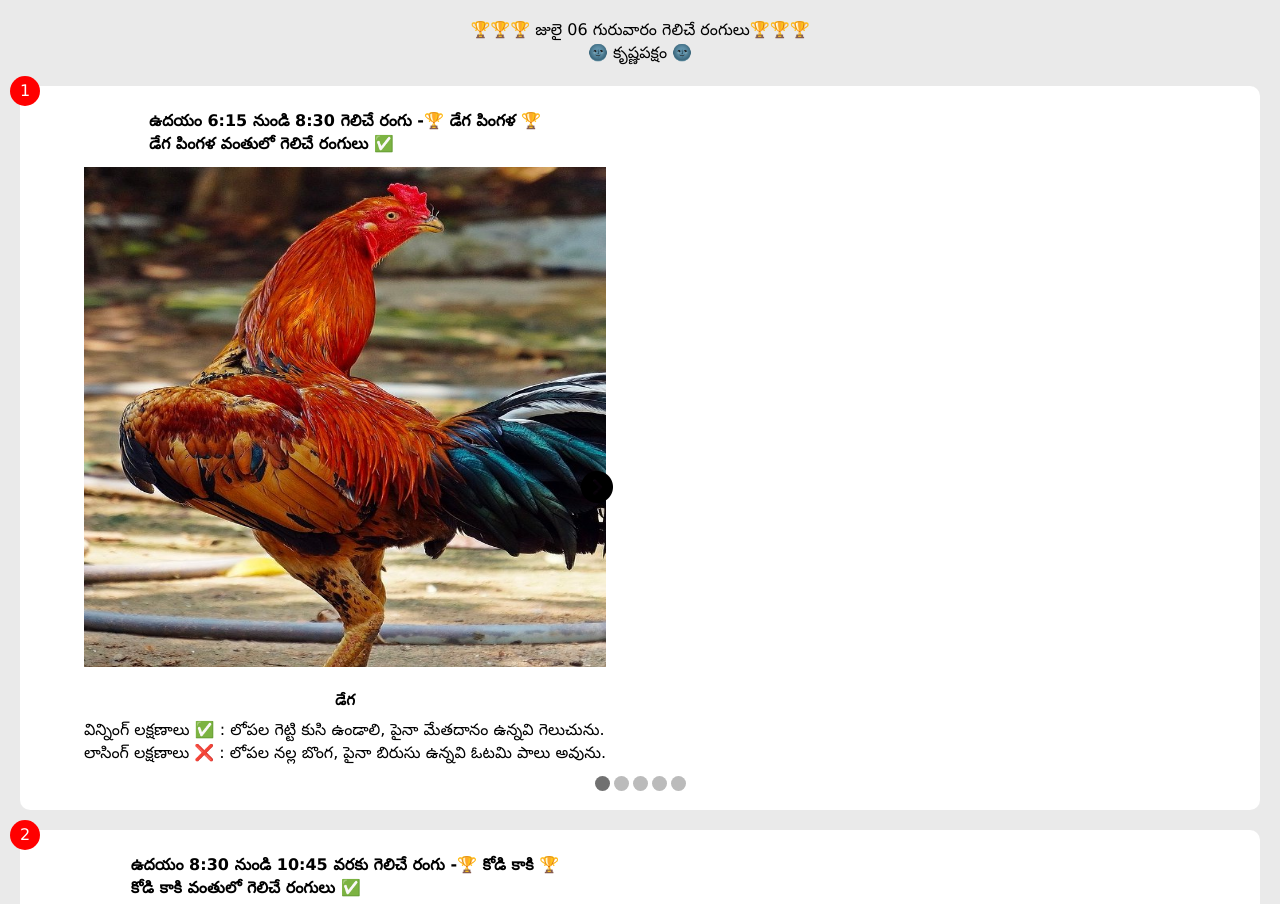
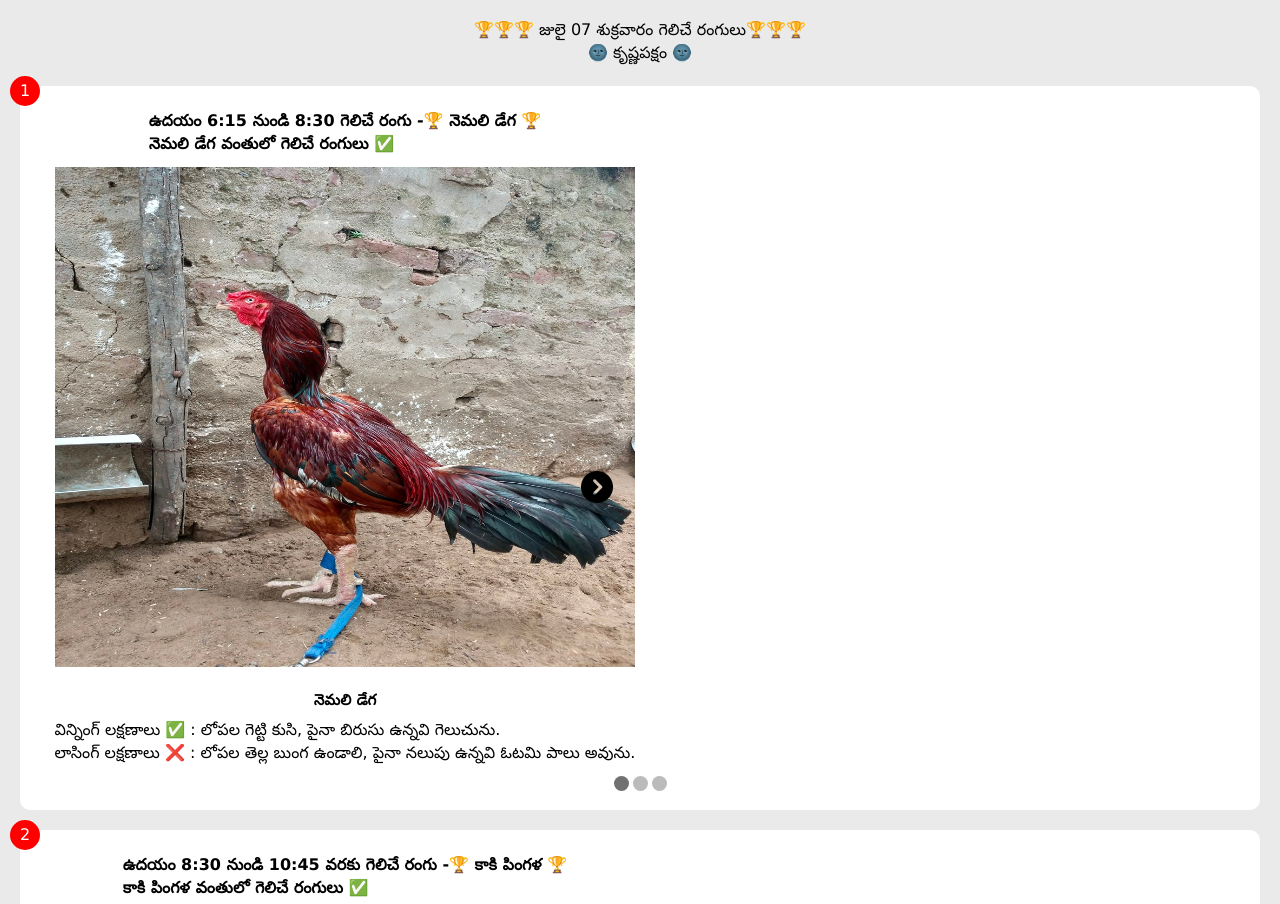
Before and after one commit to AkshayThota7747/AkshayThota7747.github.io, a plain HTML site: page index.html in a window 1280 px wide. Shown: the top 904 px of the page. Drawn offline with Linux system fonts and the light colour scheme.

Commit message:
july 7 daily colour updates

```diff
--- a/data.js
+++ b/data.js
@@ -365,7 +365,7 @@ const kaki_nemali_jamu = {
 
 
 const kodi_kaki_jamu = {
-  'header': getTimingText("2") + "🏆 " + getTranslated("kodi_kaki") + " 🏆" + '\n' + getTranslated("kodi_kaki")+ ' వంతులో గెలిచే రంగులు ✅',
+  'header': getTimingText("5") + "🏆 " + getTranslated("kodi_kaki") + " 🏆" + '\n' + getTranslated("kodi_kaki")+ ' వంతులో గెలిచే రంగులు ✅',
 
   "winLakshana": "విన్నింగ్ లక్షణాలు ✅ : లోపల తెల్ల బుంగ ఉండాలి, పైనా బిరుసు ఉన్నవి గెలుచును.",
 
@@ -389,7 +389,7 @@ const kodi_kaki_jamu = {
 
 
 const kodi_nemali_jamu = {
-  'header': getTimingText("5") + "🏆 " + getTranslated("kodi_nemali") + " 🏆" + '\n' + getTranslated("kodi_nemali")+ ' వంతులో గెలిచే రంగులు ✅',
+  'header': getTimingText("3") + "🏆 " + getTranslated("kodi_nemali") + " 🏆" + '\n' + getTranslated("kodi_nemali")+ ' వంతులో గెలిచే రంగులు ✅',
 
   "winLakshana": "విన్నింగ్ లక్షణాలు ✅ : లోపల తెల్ల బుంగ ఉండాలి, పైనా బిరుసు ఉన్నవి గెలుచును.",
 
@@ -405,7 +405,7 @@ const kodi_nemali_jamu = {
 
 
 const nemali_dega_jamu = {
-  'header': getTimingText("3") + "🏆 " + getTranslated("nemali_dega") + " 🏆" + '\n' + getTranslated("nemali_dega")+ ' వంతులో గెలిచే రంగులు ✅',
+  'header': getTimingText("1") + "🏆 " + getTranslated("nemali_dega") + " 🏆" + '\n' + getTranslated("nemali_dega")+ ' వంతులో గెలిచే రంగులు ✅',
 
   "winLakshana": "విన్నింగ్ లక్షణాలు ✅ : లోపల గెట్టి కుసి, పైనా బిరుసు ఉన్నవి గెలుచును.",
 
@@ -421,7 +421,7 @@ const nemali_dega_jamu = {
 
 
 const kaki_pingali_jamu = {
-  'header': getTimingText("4") + "🏆 " + getTranslated("kaki_pingala") + " 🏆" + '\n' + getTranslated("kaki_pingala")+ ' వంతులో గెలిచే రంగులు ✅',
+  'header': getTimingText("2") + "🏆 " + getTranslated("kaki_pingala") + " 🏆" + '\n' + getTranslated("kaki_pingala")+ ' వంతులో గెలిచే రంగులు ✅',
 
   "winLakshana": "విన్నింగ్ లక్షణాలు ✅ : లోపల నల్ల కుసి ఉండాలి, పైనా మేతదానం ఉన్నవి గెలుచును.",
 
@@ -445,7 +445,7 @@ const kaki_pingali_jamu = {
 
 
 const dega_pingala_jamu = {
-  'header': getTimingText("1") + "🏆 " + getTranslated("dega_pingala") + " 🏆" + '\n' + getTranslated("dega_pingala")+ ' వంతులో గెలిచే రంగులు ✅',
+  'header': getTimingText("4") + "🏆 " + getTranslated("dega_pingala") + " 🏆" + '\n' + getTranslated("dega_pingala")+ ' వంతులో గెలిచే రంగులు ✅',
 
   "winLakshana": "విన్నింగ్ లక్షణాలు ✅ : లోపల గెట్టి కుసి ఉండాలి, పైనా మేతదానం ఉన్నవి గెలుచును.",
 
@@ -468,35 +468,31 @@ const dega_pingala_jamu = {
 
 const last_jamu =
 {
-  'header': getTimingText("6") + "🏆 " + getTranslated("dega_pingala") + " 🏆" + '\n' + getTranslated("dega_pingala") + ' వంతులో గెలిచే రంగులు ✅',
+  'header': getTimingText("6") + "🏆 " + getTranslated("nemali_dega") + " 🏆" + '\n' + getTranslated("nemali_dega") + ' వంతులో గెలిచే రంగులు ✅',
 
-  "winLakshana": "విన్నింగ్ లక్షణాలు ✅ : లోపల గెట్టి కుసి ఉండాలి, పైనా మేతదానం ఉన్నవి గెలుచును.",
+  "winLakshana": "విన్నింగ్ లక్షణాలు ✅ : లోపల గెట్టి కుసి, పైనా బిరుసు ఉన్నవి గెలుచును.",
 
-  "losingLakshana": "లాసింగ్ లక్షణాలు ❌ : లోపల నల్ల బొంగ, పైనా బిరుసు ఉన్నవి ఓటమి పాలు అవును.",
+  "losingLakshana": "లాసింగ్ లక్షణాలు ❌ : లోపల తెల్ల బుంగ ఉండాలి, పైనా నలుపు ఉన్నవి ఓటమి పాలు అవును.",
 
-  '1': getNameInfo("org_deg"),
+  '1': getNameInfo("n_d"),
 
-  '2': getNameInfo("erra_kekkirai"),
+  '2': getNameInfo("nemali_maila"),
 
-  '3': getNameInfo("nbs"),
-
-  '4': getNameInfo("er_maila"),
-
-  '5': getNameInfo("geruva"),
+  '3': getNameInfo("er_maila"),
 
 }
 
 
 const jsonData = {
-    'morning6' : dega_pingala_jamu,
+    'morning6' : nemali_dega_jamu,
 
-    'morning8' : kodi_kaki_jamu,
+    'morning8' : kaki_pingali_jamu,
 
-    'morning10' : nemali_dega_jamu,
+    'morning10' : kodi_nemali_jamu,
 
-    'afternoon1' : kaki_pingali_jamu,
+    'afternoon1' : dega_pingala_jamu,
 
-    'afternoon3' : kodi_nemali_jamu,
+    'afternoon3' : kodi_kaki_jamu,
 
     'evening' : last_jamu
   }
--- a/index.js
+++ b/index.js
@@ -10,7 +10,7 @@ const days = [
 ];
 const dateObj = new Date();
 // document.getElementById("calendar").textContent = `🏆🏆🏆 ${months[dateObj.getMonth()]} ${dateObj.getDate()} ${days[dateObj.getDay()]} గెలిచే రంగులు🏆🏆🏆`;
-document.getElementById("calendar").textContent = `🏆🏆🏆 జులై 06 గురువారం గెలిచే రంగులు🏆🏆🏆`;
+document.getElementById("calendar").textContent = `🏆🏆🏆 జులై 07 శుక్రవారం గెలిచే రంగులు🏆🏆🏆`;
 document.getElementById("paksham").textContent = `🌚  కృష్ణపక్షం  🌚`;
 // document.getElementById("paksham").textContent = `🌚  శుక్ల పక్షం  🌚`;
 
```
Also changed, not shown: index.html (+1 -1 lines).
